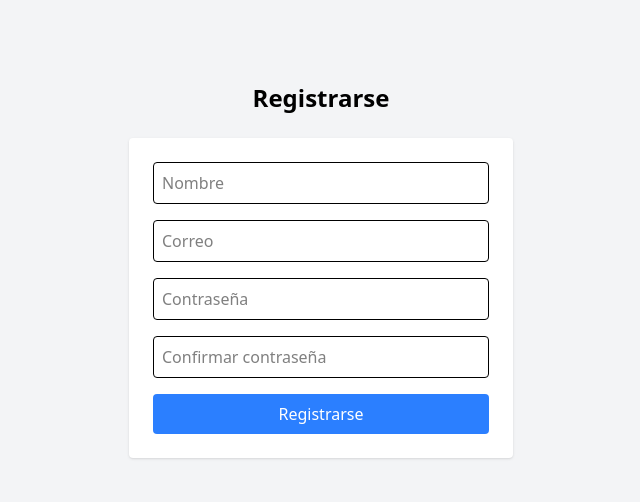
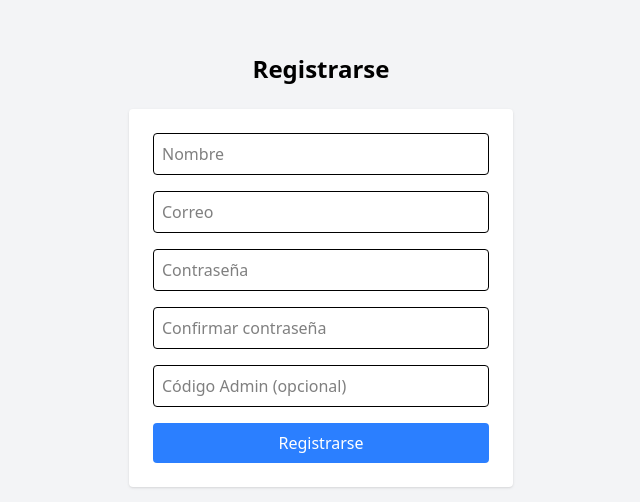
Before and after one commit to DieCau/empanadas-ya-client, a React (Vite) app: page /register in a window 1280 px wide. Shown: the part 130-632 px from the top of the page, without its empty margins (319-959 px from the left). Built offline with nearby package versions, Linux system fonts and the light colour scheme.

Commit message:
fix: Register

```diff
--- a/src/pages/Register.jsx
+++ b/src/pages/Register.jsx
@@ -7,6 +7,7 @@ const Register = () => {
   const [email, setEmail] = useState("");
   const [password, setPassword] = useState("");
   const [confirmarPassword, setConfirmarPassword] = useState("");
+  const [adminCode, setAdminCode] = useState(""); // para admins
   const navigate = useNavigate();
 
   const handleSubmit = async (e) => {
@@ -19,25 +20,27 @@ const Register = () => {
 
     const emailRegex = /^[^\s@]+@[^\s@]+\.[^\s@]+$/;
     if (!emailRegex.test(email)) {
-      return toast.error("Correo no válido.");
+      return toast.error("Correo Inválido.");
     }
 
     if (password !== confirmarPassword) {
       return toast.error("Las contraseñas no coinciden.");
     }
 
+    const role = adminCode === "SECRETO123" ? "admin" : "cliente";
+
     try {
       const res = await fetch("http://localhost:4000/api/usuarios/register", {
         method: "POST",
         headers: { "Content-Type": "application/json" },
-        body: JSON.stringify({ nombre, email, password }),
+        body: JSON.stringify({ nombre, email, password, role }),
       });
 
       const data = await res.json();
 
       if (!res.ok) throw new Error(data.message || "Error al registrar");
 
-      toast.success("Usuario registrado. Iniciá sesión.");
+      toast.success("Registrado correctamente. Iniciá sesión.");
       navigate("/");
     } catch (err) {
       toast.error(err.message);
@@ -82,6 +85,14 @@ const Register = () => {
           onChange={(e) => setConfirmarPassword(e.target.value)}
           className="w-full mb-4 p-2 border rounded"
         />
+        {/* Campo especial para crear admin */}
+        <input
+          className="w-full mb-4 p-2 border rounded"
+          type="text"
+          placeholder="Código Admin (opcional)"
+          value={adminCode}
+          onChange={(e) => setAdminCode(e.target.value)}
+        />
         <button
           type="submit"
           className="bg-blue-500 text-white w-full py-2 rounded hover:bg-blue-600 transition"
```
